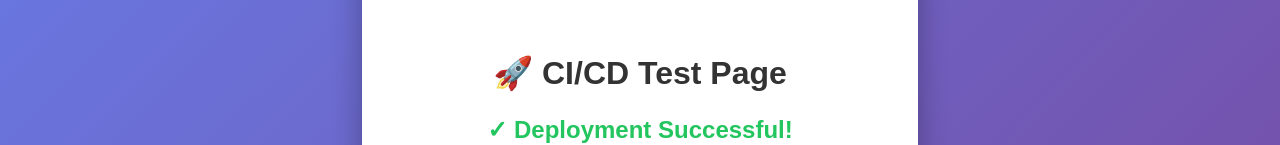
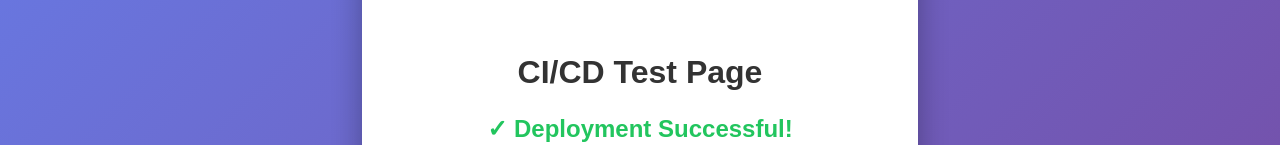
Before and after one commit to fatiAc/githubActions_Demo, a plain HTML site: page index.html in a window 1280 px wide. Shown: the part 335-480 px from the top of the page. Drawn offline with Linux system fonts and the light colour scheme.

Commit message:
Testing changes

```diff
--- a/index.html
+++ b/index.html
@@ -52,7 +52,7 @@
 <body>
     <div class="container">
         <img src="https://www.capgemini.com/wp-content/themes/capgemini2020/assets/images/logo.svg" alt="Capgemini Logo" class="logo">
-        <h1>🚀 CI/CD Test Page</h1>
+        <h1> CI/CD Test Page</h1>
         <p class="status">✓ Deployment Successful!</p>
         <p>If you can see this page, your CI/CD pipeline is working correctly.</p>
         <p><a href="https://www.capgemini.com" target="_blank">Visit Capgemini Website</a></p>
```
Also changed, not shown: 2 other files.
